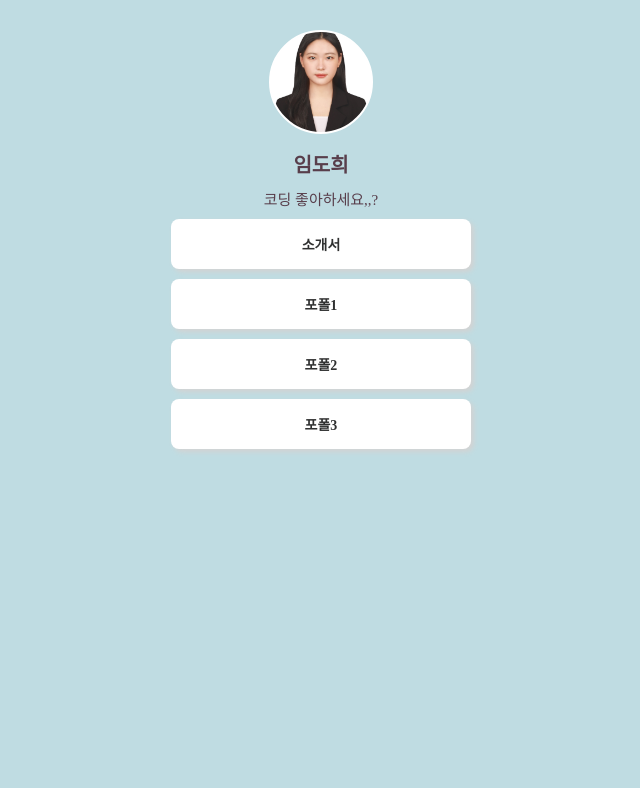
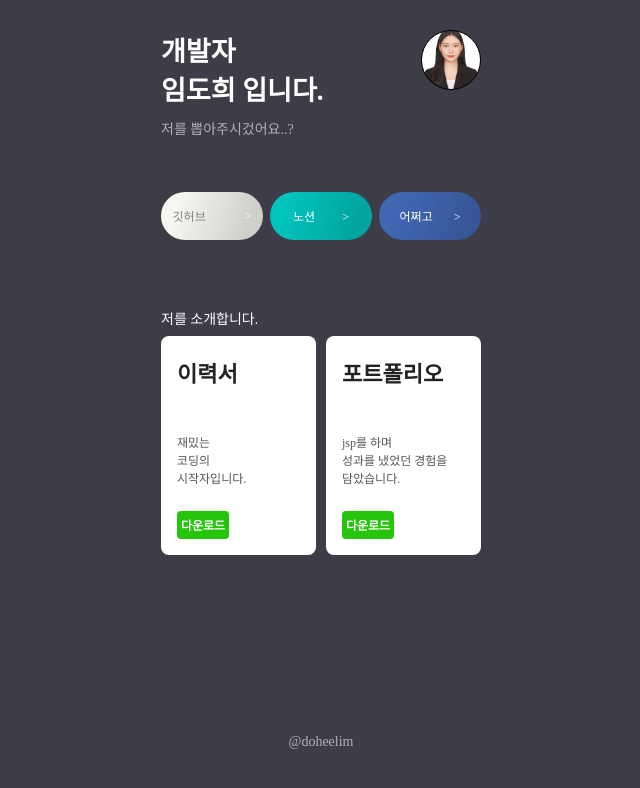
Before and after one commit to doheelim/mypage, a plain HTML site: page index.html in a window 1280 px wide. Shown: the whole page, without its empty margins (319-959 px from the left). Drawn offline with Linux system fonts and the light colour scheme; a web font is replaced by a local one.

Commit message:
Update index.html

```diff
--- a/index.html
+++ b/index.html
@@ -1,95 +1,165 @@
 <!DOCTYPE html>
 <html>
 <head>
-        <!-- 웹페이지 보이지는 않지만, 필요한 설정을 해두는 곳이에요.
-             우리가 집을 위해 미리 생각 해놓은 것을 적어두는 곳이라고 할 수 있죠!-->
-        <meta charset="UTF-8" />
-        <meta http-equiv="X-UA-Compatible" content="IE=edge" />
-        <meta name="viewport" content="width=device-width, initial-scale=1.0" />
-        <meta property="og:title" content="임도희 - 프로필 링크" />
-        <meta property="og:description" content="제가 궁금하시나여 그럼 클릭 기기" />
-        <meta property="og:image" content='증명사진.jpg' />
-        <title>임도희 - 프로필 링크</title>
+    <meta charset="UTF-8">
+    <meta http-equiv="X-UA-Compatible" content="IE=edge">
+    <meta name="viewport" content="width=device-width, initial-scale=1.0">
+    <meta property="og:title" content="임도희">
+    <meta property="og:description" content="풀스택 임도희입니다.">
+    <meta property="og:image" content="https://s3.ap-northeast-2.amazonaws.com/materials.spartacodingclub.kr/free_myprofile/%EB%A5%B4%ED%83%84+%EC%98%A4%EB%A6%AC%EC%A7%80%EB%84%90/%EB%A5%B4%ED%83%84%EC%98%A4%EB%A6%AC%EC%A7%80%EB%84%90%ED%94%84%EB%A1%9C%ED%95%84.png">
+    <title>임도희</title>
     <style>
         @import url('https://cdn.jsdelivr.net/gh/orioncactus/pretendard/dist/web/static/pretendard.css');
         * {
             font-family: "Pretendard",serif;
         }
-           body{
-            background-color: rgb(191, 220, 226);
+        body {
+            background-color:#3C3D47;
         }
-           .profile{
-            width : 100px;
-            height: 100px;
-
-            background-color: rgba(16, 17, 17, 0.87);
+        .pro {
+            display: flex;
+            flex-direction: row;
+            align-items: flex-start;
+            margin-bottom: 40px;
+        }
+        .profile {
+            width: 58px;
+            height: 58px;
             border-radius: 100%;
-
-            border: 2px solid white;
+            border: 1px solid black;
             background-image: url('증명사진.jpg');
             background-position: center;
             background-size: cover;
         }
-           .main{
-            color: rgb(88, 62, 75);
-            font-size: 20px;
-
-            margin-top: 15px;
-            margin-bottom: 10px;
+        .headcopy {
+            display: flex;
+            flex-direction: column;
+            align-items: flex-start;
+            width: 260px;
         }
-           .sub{
-            color: rgb(88, 62, 75);
-            font-size: 15px;
-
-            margin-top: 0px;
-            margin-bottom: 10px;
-
-
+        .main {
+            color : #FFFFFF;
+            font-size: 27px;
+            size : 20px;
+            font-weight: 800;
+            margin: 0%;
         }
-           .wrap{
-            width: 300px;
+        .sub {
+            color : #B1B1B5;
+            font-size: 14px;
+            font-weight: 400;
+            size : 14px;
+            margin-top: 10px;
+        }
+        .minis {
+            display: flex;
+            flex-direction: row;
+            justify-content: center;
+            align-items: center;
+            padding: 0px;
+            gap: 7px;
+            margin-bottom: 68px;
+        }
+        .minis > a {
+            width: 102px;
+            height: 48px;
+            border-radius: 32px;
+            text-decoration: none;
+            display: flex;
+            justify-content: center;
+            align-items: center;
+            font-size: 12px;
+            white-space:pre-wrap;
+        }
+        .notion {
+            background: linear-gradient(287.96deg, rgba(0, 0, 0, 0.16) 15.1%, rgba(0, 0, 0, 0) 83.32%), #F7F6F3;
+            color:#84827D;
+        }
+        .brunch {
+            background: linear-gradient(287.96deg, rgba(0, 0, 0, 0.16) 15.1%, rgba(0, 0, 0, 0) 83.32%), #02C3BD;
+            color:#FFFFFF;
+        }
+        .facebook {
+            background: linear-gradient(287.96deg, rgba(0, 0, 0, 0.16) 15.1%, rgba(0, 0, 0, 0) 83.32%), #4167B3;
+            color:#FFFFFF;
+        }
+        .wrap {
+            width: 320px;
             margin: 30px auto 0px auto;
-
             display: flex;
             flex-direction: column;
             justify-content: center;
             align-items: center;
         }
-
-           .wrap > a{
-            width: 300px;
-            height: 50px;
+        .bigs {
+            display: flex;
+            flex-direction: row;
+            justify-content: center;
+            align-items: center;
+            padding: 0px;
+            gap: 10px;
+        }
+        .bigs > a {
+            width: 123px;
             background-color: white;
-            border-radius: 8px;
-
-            margin-bottom: 10px;
-            font-size: 14px;
-            font-weight: bold;
-            color: rgba(16, 17, 17, 0.87);
-;
-
+            margin-bottom: 16px;
             display: flex;
             flex-direction: column;
-            justify-content: center;
-            align-items: center;
-
+            align-items: flex-start;
             text-decoration: none;
-            box-shadow: 3px 3px 5px 0px lightgray;
+            padding: 20px 16px 16px 16px;
+            border-radius: 8px;
         }
-           .wrap > a:hover{
-            background-color: #f2f2f2;
+        .name {
+            font-size: 22px;
+            font-weight: 700;
+            color: #222222;
+            margin-bottom: 45px;
+        }
+        .desc {
+            font-size: 12px;
+            font-weight: 500;
+            color: #555555;
+            margin-bottom: 24px;
+        }
+        .btn {
+            font-size: 12px;
+            font-weight: 700;
+            color: #ffffff;
+            background-color: #26C50C;
+            border-radius: 4px;
+            padding: 5px 4px 5px 4px;
         }
     </style>
 </head>
+</html>
 <body>
     <div class="wrap">
+        <div class="pro">
+            <div class="headcopy">
+                <h1 class="main">개발자<br>임도희 입니다.</h1>
+                <p class="sub">저를 뽑아주시겄어요..?</p>
+            </div>
             <div class="profile"></div>
-            <h1 class="main">임도희</h1>
-            <p class="sub">코딩 좋아하세요,,?</p>
-            <a target="_blank" href="#">소개서</a>
-            <a target="_blank" href="#">포폴1</a>
-            <a target="_blank" href="#">포폴2</a>
-            <a target="_blank" href="#">포폴3</a>
+        </div>
+        <div class="minis">
+            <a class="notion" target="_blank" href="https://spartacodingclub.kr/">깃허브             <span style="color:#FFFFFF">></span></a>
+            <a class="brunch" target="_blank" href="https://spartacodingclub.kr/">노션         ></a>
+            <a class="facebook" target="_blank" href="https://spartacodingclub.kr/">어쩌고       ></a>
+        </div>
+        <div style="color:#FFFFFF;width: 320px;font-size: 14px;margin-bottom: 8px;">저를 소개합니다.</div>
+        <div class="bigs">
+            <a target="_blank" href="https://drive.google.com/file/d/1vKXXHboiF39D8OdandIZRlAVe4ggnONb/view">
+                <div class="name">이력서</div>
+                <div class="desc">재밌는<br>코딩의<br>시작자입니다.</div>
+                <div class="btn">다운로드</div>
+            </a>
+            <a target="_blank" href="https://drive.google.com/file/d/1vKXXHboiF39D8OdandIZRlAVe4ggnONb/view">
+                <div class="name">포트폴리오</div>
+                <div class="desc">jsp를 하며<br>성과를 냈었던 경험을<br>담았습니다.</div>
+                <div class="btn">다운로드</div>
+            </a>
+        </div>
+        <div style="color:#B1B1B5;font-size: 14px;background-position: center;background-size: cover;position: absolute;bottom: 50px;">@doheelim</div>
     </div>
 </body>
-</html>
```
Lines whose indentation alone changed are shown as unchanged.
